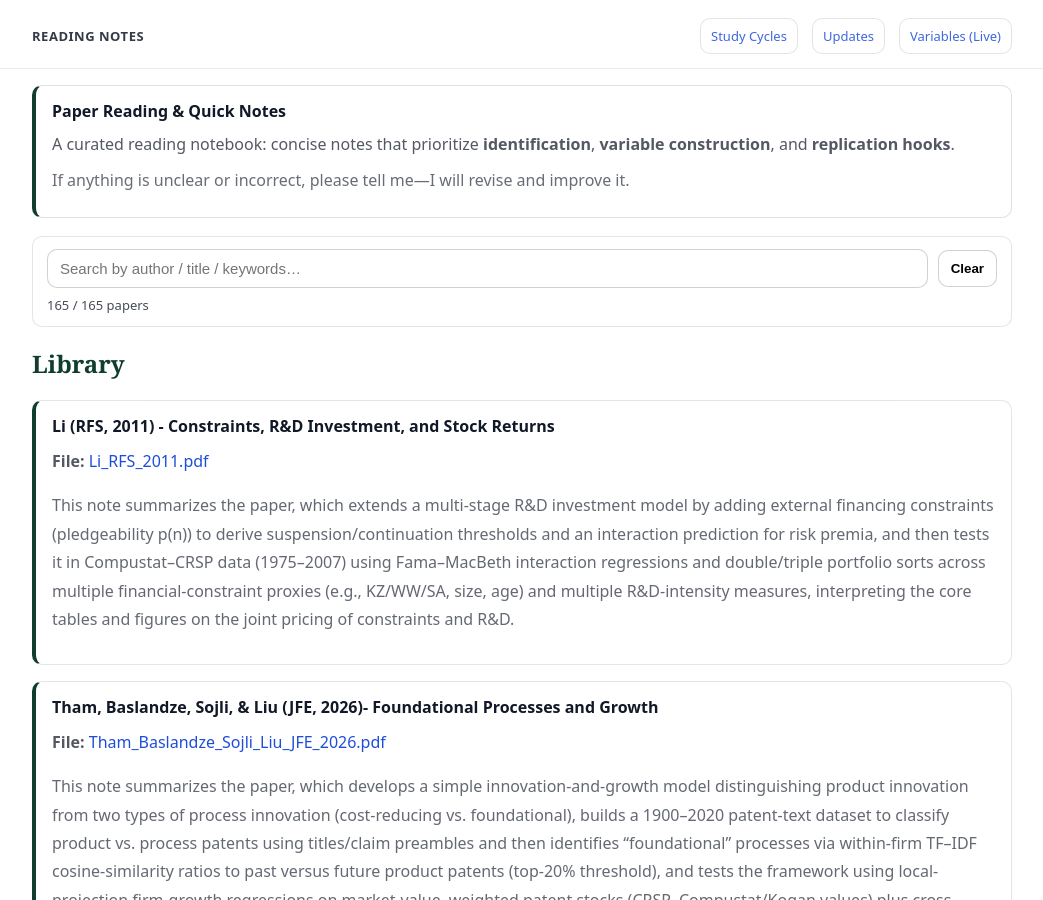
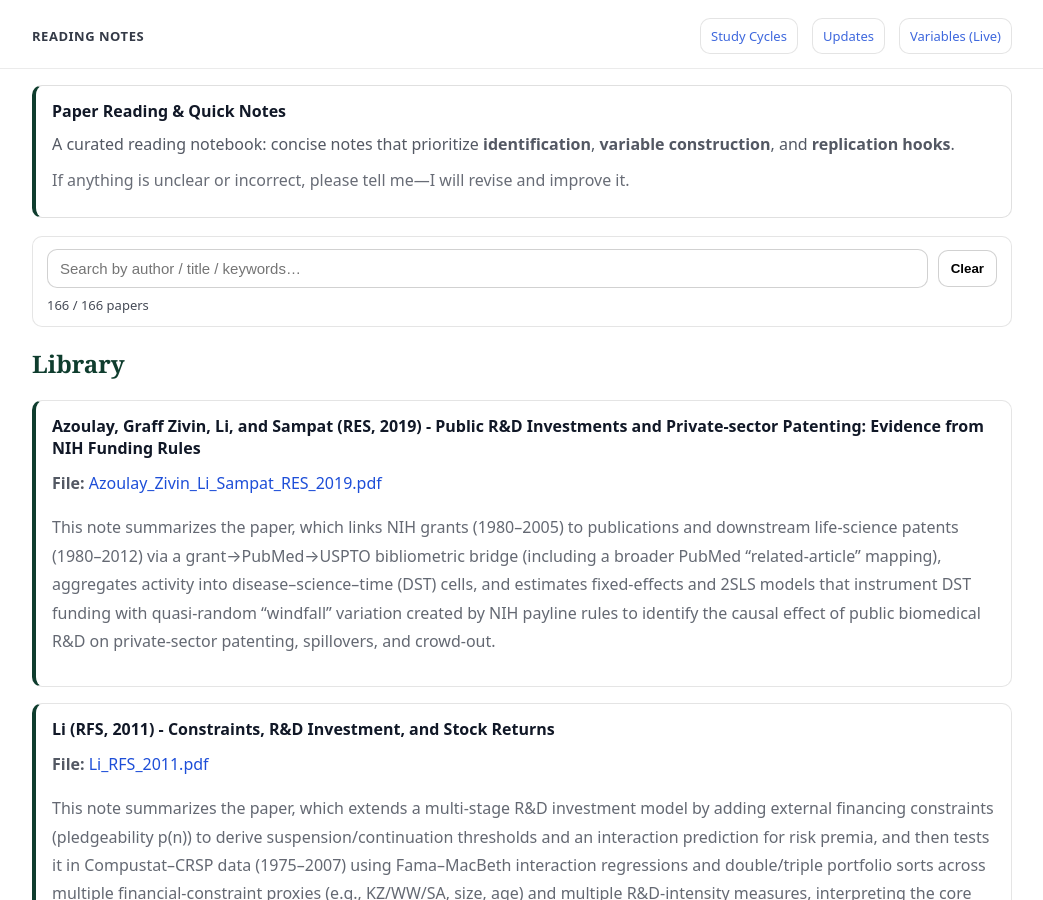
Before and after one commit to yaxinzn/study-archive, a Jekyll site: the page built from reading/index.md, in a window 1280 px wide and 900 px high. Shown: the whole window, without its empty margins (118-1161 px from the left). Built offline with Jekyll 4.4.1, drawn with Linux system fonts in a browser that asks for light colours.

Commit message:
Reading: add/update Azoulay_Zivin_Li_Sampat_RES_2019.pdf

```diff
--- a/_data/reading.yml
+++ b/_data/reading.yml
@@ -1,3 +1,7 @@
+- title: "Azoulay, Graff Zivin, Li, and Sampat (RES, 2019) - Public R&D Investments and Private-sector Patenting: Evidence from NIH Funding Rules"
+  file: "Azoulay_Zivin_Li_Sampat_RES_2019.pdf"
+  desc: "This note summarizes the paper, which links NIH grants (1980–2005) to publications and downstream life-science patents (1980–2012) via a grant→PubMed→USPTO bibliometric bridge (including a broader PubMed “related-article” mapping), aggregates activity into disease–science–time (DST) cells, and estimates fixed-effects and 2SLS models that instrument DST funding with quasi-random “windfall” variation created by NIH payline rules to identify the causal effect of public biomedical R&D on private-sector patenting, spillovers, and crowd-out."
+
 - title: "Li (RFS, 2011) - Constraints, R&D Investment, and Stock Returns"
   file: "Li_RFS_2011.pdf"
   desc: "This note summarizes the paper, which extends a multi-stage R&D investment model by adding external financing constraints (pledgeability p(n)) to derive suspension/continuation thresholds and an interaction prediction for risk premia, and then tests it in Compustat–CRSP data (1975–2007) using Fama–MacBeth interaction regressions and double/triple portfolio sorts across multiple financial-constraint proxies (e.g., KZ/WW/SA, size, age) and multiple R&D-intensity measures, interpreting the core tables and figures on the joint pricing of constraints and R&D."
```
Also changed, not shown: 1 other file.
